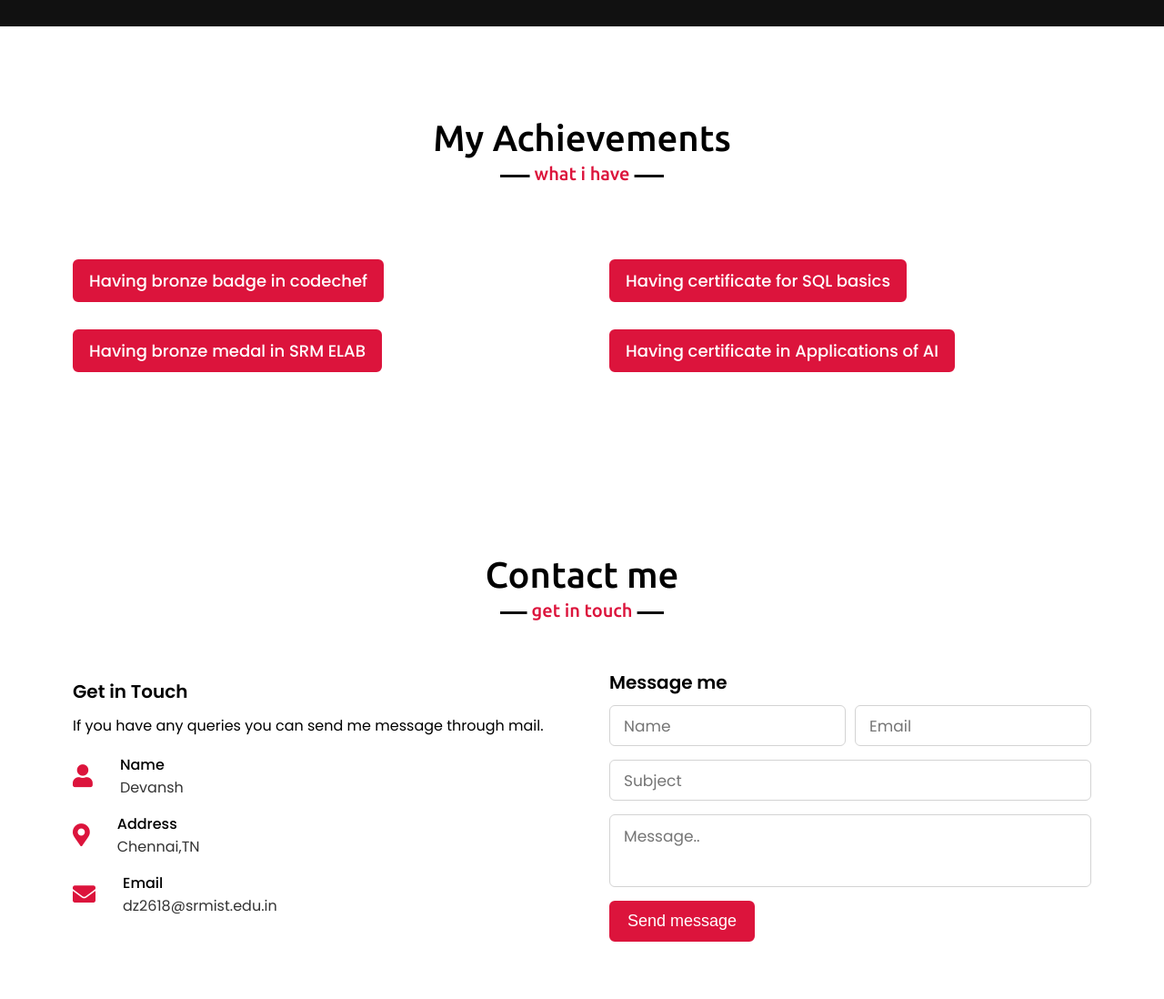
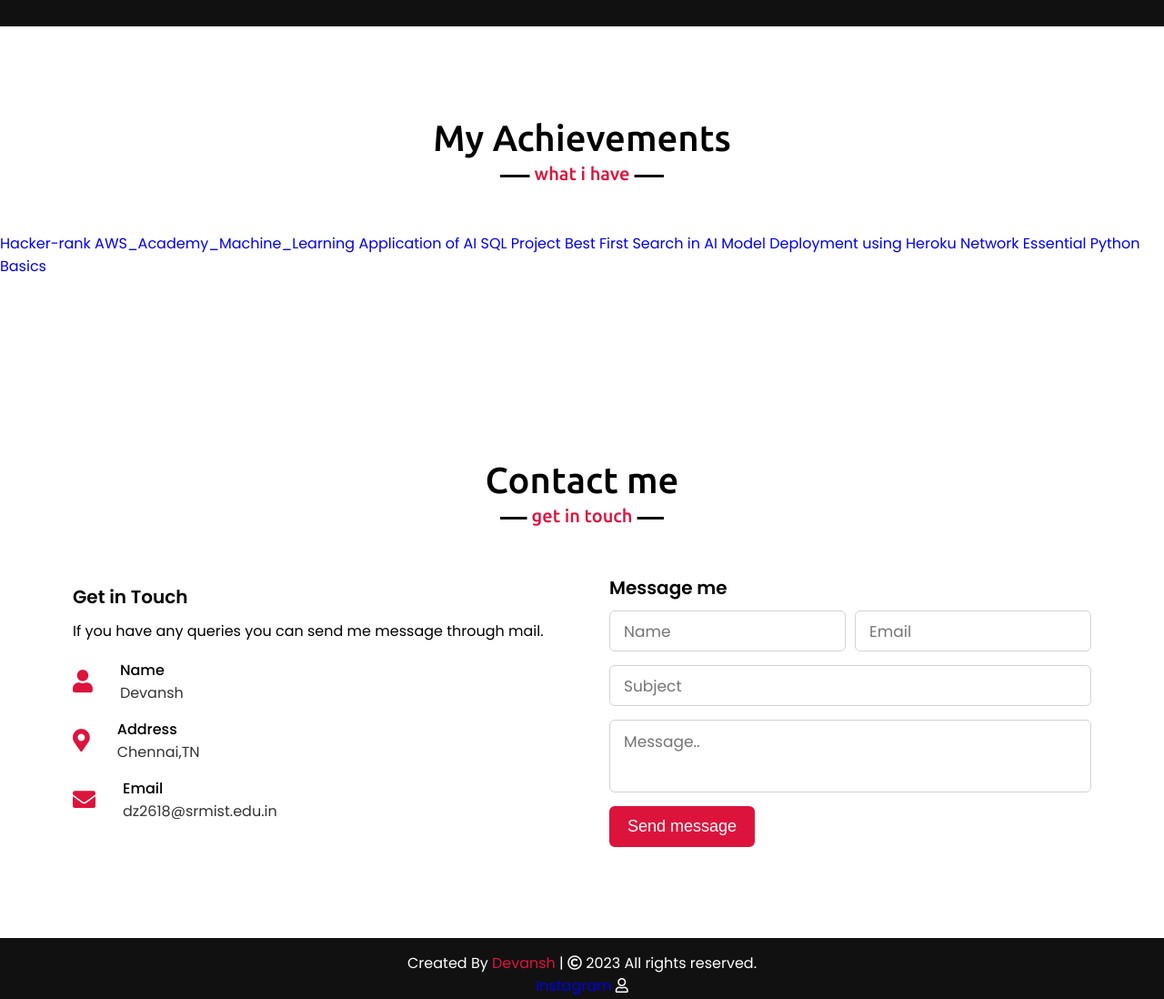
Before and after one commit to Devansh-451/My-Portfolio, a plain HTML site: page index.html in a window 1280 px wide. Shown: the part 2160-3258 px from the top of the page at 91% size. Drawn offline with nearby package versions, Linux system fonts and the light colour scheme.

Commit message:
Update index.html

```diff
--- a/index.html
+++ b/index.html
@@ -118,29 +118,20 @@
 
     <!-- ACHIEVEMENTS section start -->
     <section class="skills" id="skills">
-        <div class="max-width">
             <h2 class="title">My Achievements</h2>
-            <div class="skills-content">
-                <div class="column left">
-                    <div class="text"></div>
-                    <a>Having bronze badge in codechef</a>
+            <div class="ach">
+                <a class="link" href="https://drive.google.com/file/d/1C3DDalVXkfsXt33iKo6jkXIocwQ2cb2f/view?usp=share_link">Hacker-rank</a>
+                <a class="link" href="https://drive.google.com/file/d/1REblM_9GDDPXX3ewpvCdW5V5fu2xQtfB/view?usp=share_link">AWS_Academy_Machine_Learning</a>
+                <a class="link" href="https://drive.google.com/file/d/1poYk-vK5mvi6dU4RBPAz8uHrYY7TuA4K/view?usp=share_link">Application of AI</a>
+                <a class="link" href="https://drive.google.com/file/d/1RHu_VnQv5IVgeRWsTIFEbNBBLez8Hltv/view?usp=share_link">SQL Project</a>
+                <a class="link" href="https://drive.google.com/file/d/19OIIR_tcyNwVAmRpJ6rvgoMmPHookkIm/view?usp=share_link">Best First Search in AI</a>
 
-                </div>
-                <div class="column left">
-                    <div class="text"></div>
-                    <a>Having certificate for SQL basics</a>
+                <a class="link" href="https://drive.google.com/file/d/1RXCA4_ToxDzgAOuux0me76up8bQLj5KB/view?usp=share_link">Model Deployment using Heroku</a>
 
-                </div>
-                <div class="column right">
-                    <div class="text"></div>
-                    <a>Having bronze medal in SRM ELAB</a>
+                <a class="link" href="https://drive.google.com/file/d/1IGffO-9G9fkz5mOdI0CZ38X-Pg11gq3Q/view?usp=share_link">Network Essential</a>
+                <a class="link" href="https://drive.google.com/file/d/1u-Y5tzGrhx08WQ7z18dkEorHAYI0fVJM/view?usp=share_link">Python Basics</a>
+            </div>
 
-                </div>
-                <div class="column right">
-                    <div class="text"></div>
-                    <a>Having certificate in Applications of AI</a>
-
-                </div>
     </section>
 
 
@@ -206,7 +197,7 @@
     <!-- footer section start -->
     <footer>
 
-        <span>Created By <a href="http://127.0.0.1:5500/index.html">Devansh</a> | <span class="far fa-copyright"></span> 2022 All rights reserved.</span>
+        <span>Created By <a href="http://127.0.0.1:5500/index.html">Devansh</a> | <span class="far fa-copyright"></span> 2023 All rights reserved.</span>
             <div class="column right">
                 <div class="text"></div>
                 <a href="https://instagram.com/devansh_sharma_518?igshid=ZDdkNTZiNTM=">Instagram</a>   <span class="far fa-user"></span>
```
